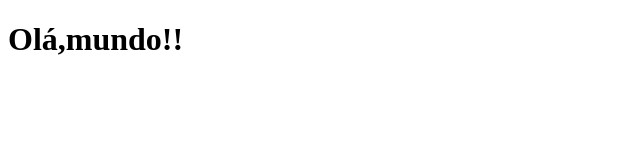
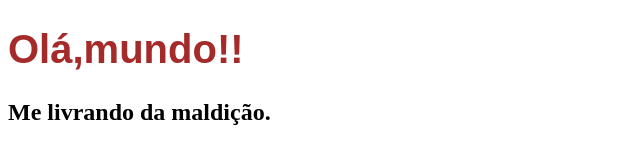
Before and after one commit to OiDuAlCk/Projeto-ola-mundo, a plain HTML site: page Ola.html in a window 1280 px wide. Shown: the whole page, without its empty margins (0-640 px from the left). Drawn offline with Linux system fonts and the light colour scheme.

Commit message:
Update Ola.html

```diff
--- a/Ola.html
+++ b/Ola.html
@@ -5,8 +5,16 @@
     <meta http-equiv="X-UA-Compatible" content="IE=edge">
     <meta name="viewport" content="width=device-width, initial-scale=1.0">
     <title>Curso de HTML5</title>
+    <style>
+        h1 {
+            font-family: Arial;
+            font-size: 30pt;
+            color: brown;
+        }
+    </style>
 </head>
 <body>
     <h1>Olá,mundo!!</h1>
+    <h2>Me livrando da maldição.</h2>
 </body>
 </html>
```
